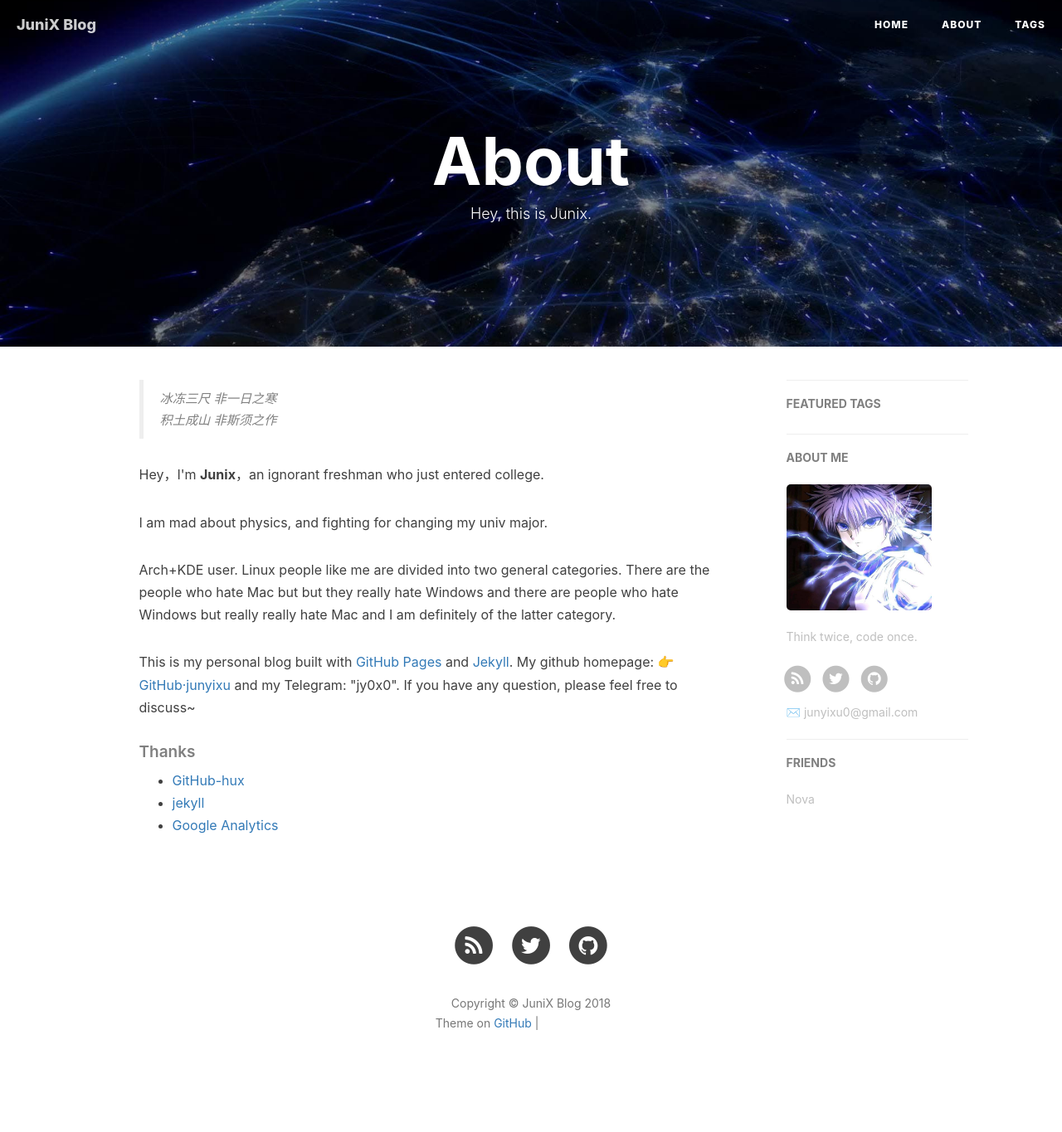
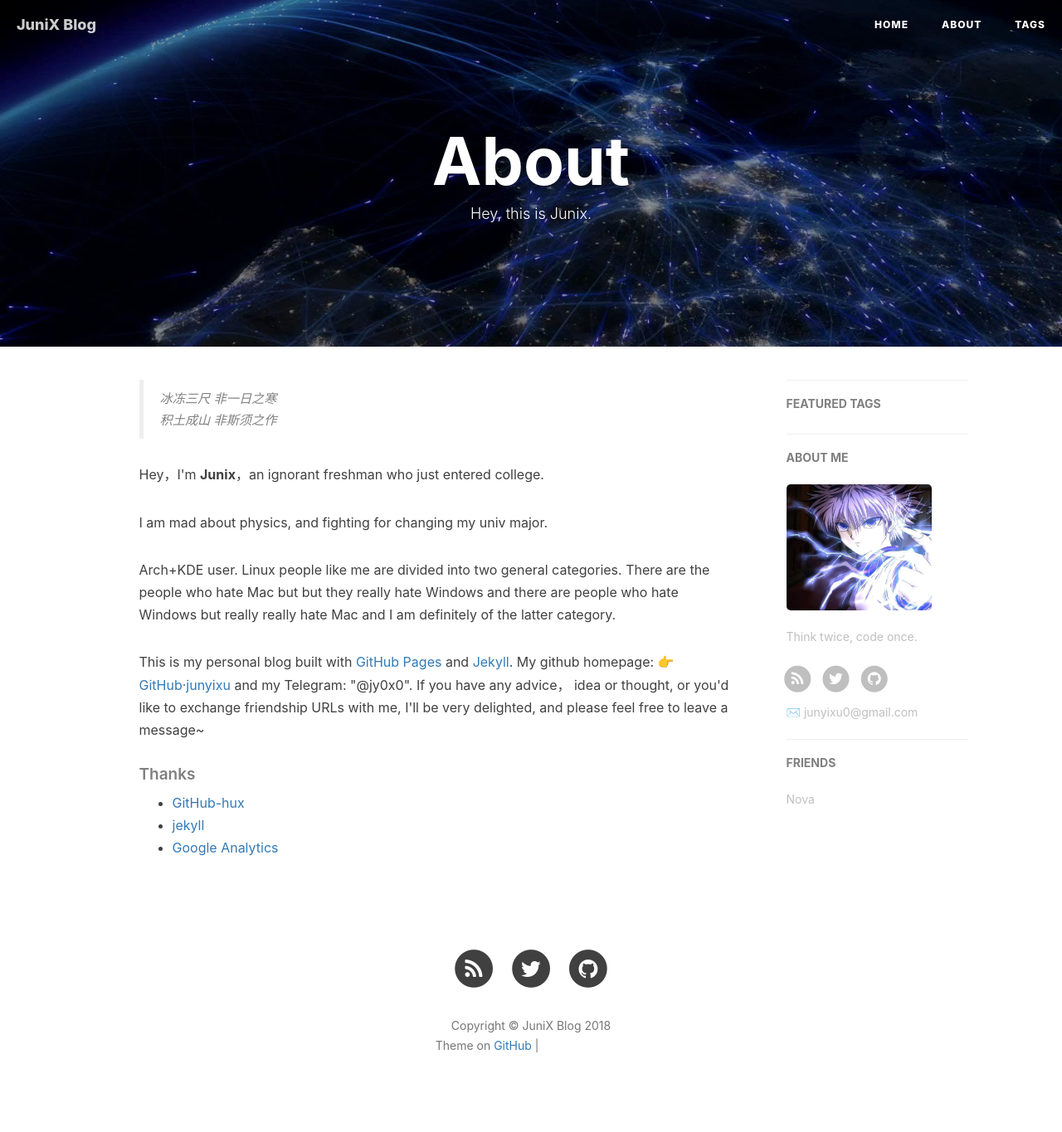
Before and after one commit to junyixu/junyixu.github.io, a Jekyll site: the page built from about.html, in a window 1280 px wide. Shown: the whole page at 83% size. Built offline with Jekyll 4.4.1, drawn with Linux system fonts in a browser that asks for light colours; nearby versions of some CDN libraries; comment, search, counter and statistics services are not loaded; before the commit the page ends 1338 px from its top, so only the background shows below that; grey boxes are pictures that could not be loaded.

Commit message:
Update about.html

```diff
--- a/about.html
+++ b/about.html
@@ -32,8 +32,8 @@ category.</p>
 		href="http://jekyll.com.cn/">Jekyll</a>.
        My github homepage: <a
 		   href="https://github.com/junyixu">👉GitHub·junyixu</a> and my
-	   Telegram: "jy0x0". If you have
-	   any question, please feel free to discuss~</p>
+	   Telegram: "@jy0x0". If you have
+	   any advice， idea or thought, or you'd like to exchange friendship URLs with me, I'll be very delighted, and please feel free to leave a message~</p>
 
     <p></p>
 
```
